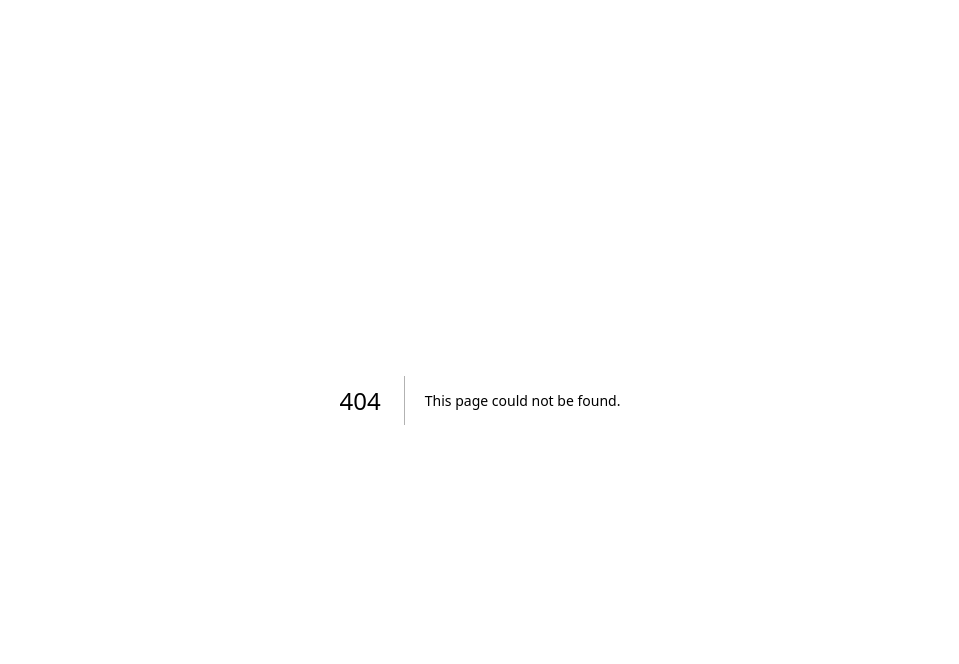
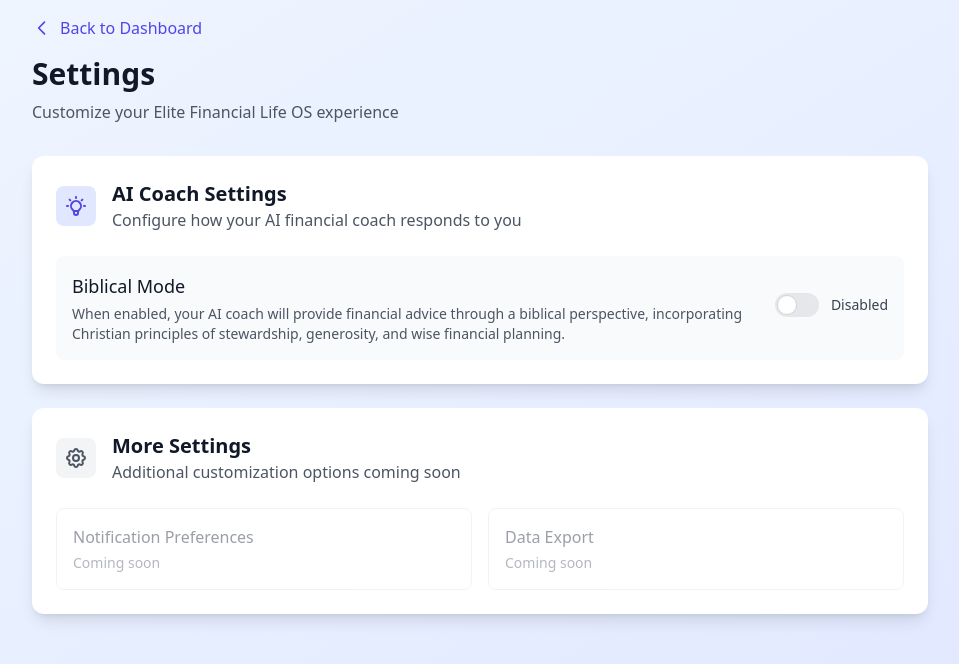
Before and after one commit to mcvayai/elite-financial-life-os, a Next.js app: page /settings in a window 1280 px wide. Before the commit this address had no page. Shown: the top 664 px of the page, without its empty margins (160-1119 px from the left). Built offline with nearby package versions, Linux system fonts and the light colour scheme.

Commit message:
feat: Add Settings page with Biblical mode toggle and localStorage persistence

```diff
--- /dev/null
+++ b/app/settings/page.tsx
@@ -0,0 +1,154 @@
+'use client';
+
+import { useState, useEffect } from 'react';
+import Link from 'next/link';
+
+const SettingsPage = () => {
+  const [biblicalMode, setBiblicalMode] = useState(false);
+  const [isLoaded, setIsLoaded] = useState(false);
+
+  useEffect(() => {
+    // Load biblical mode setting from localStorage
+    const savedBiblicalMode = localStorage.getItem('biblicalMode');
+    if (savedBiblicalMode !== null) {
+      setBiblicalMode(JSON.parse(savedBiblicalMode));
+    }
+    setIsLoaded(true);
+  }, []);
+
+  const handleBiblicalModeToggle = (checked: boolean) => {
+    setBiblicalMode(checked);
+    localStorage.setItem('biblicalMode', JSON.stringify(checked));
+
+    // Dispatch a custom event to notify other components
+    window.dispatchEvent(new CustomEvent('biblicalModeChanged', {
+      detail: { biblicalMode: checked }
+    }));
+  };
+
+  if (!isLoaded) {
+    return (
+      <div className="min-h-screen bg-gradient-to-br from-blue-50 to-indigo-100 p-4">
+        <div className="max-w-4xl mx-auto">
+          <div className="animate-pulse">
+            <div className="h-8 bg-gray-200 rounded w-48 mb-8"></div>
+            <div className="bg-white rounded-xl shadow-lg p-8">
+              <div className="h-6 bg-gray-200 rounded w-32 mb-6"></div>
+              <div className="h-4 bg-gray-200 rounded w-full mb-4"></div>
+              <div className="h-10 bg-gray-200 rounded w-24"></div>
+            </div>
+          </div>
+        </div>
+      </div>
+    );
+  }
+
+  return (
+    <div className="min-h-screen bg-gradient-to-br from-blue-50 to-indigo-100 p-4">
+      <div className="max-w-4xl mx-auto">
+        {/* Header */}
+        <div className="mb-8">
+          <Link
+            href="/dashboard"
+            className="inline-flex items-center text-indigo-600 hover:text-indigo-700 transition-colors mb-4"
+          >
+            <svg className="w-5 h-5 mr-2" fill="none" stroke="currentColor" viewBox="0 0 24 24">
+              <path strokeLinecap="round" strokeLinejoin="round" strokeWidth={2} d="M15 19l-7-7 7-7" />
+            </svg>
+            Back to Dashboard
+          </Link>
+          <h1 className="text-3xl font-bold text-gray-900">Settings</h1>
+          <p className="text-gray-600 mt-2">Customize your Elite Financial Life OS experience</p>
+        </div>
+
+        {/* Settings Sections */}
+        <div className="space-y-6">
+          {/* AI Coach Settings */}
+          <div className="bg-white rounded-xl shadow-lg p-6">
+            <div className="flex items-center mb-6">
+              <div className="w-10 h-10 bg-indigo-100 rounded-lg flex items-center justify-center mr-4">
+                <svg className="w-6 h-6 text-indigo-600" fill="none" stroke="currentColor" viewBox="0 0 24 24">
+                  <path strokeLinecap="round" strokeLinejoin="round" strokeWidth={2} d="M9.663 17h4.673M12 3v1m6.364 1.636l-.707.707M21 12h-1M4 12H3m3.343-5.657l-.707-.707m2.828 9.9a5 5 0 117.072 0l-.548.547A3.374 3.374 0 0014 18.469V19a2 2 0 11-4 0v-.531c0-.895-.356-1.754-.988-2.386l-.548-.547z" />
+                </svg>
+              </div>
+              <div>
+                <h2 className="text-xl font-semibold text-gray-900">AI Coach Settings</h2>
+                <p className="text-gray-600">Configure how your AI financial coach responds to you</p>
+              </div>
+            </div>
+
+            {/* Biblical Mode Toggle */}
+            <div className="flex items-center justify-between p-4 bg-gray-50 rounded-lg">
+              <div className="flex-1">
+                <h3 className="text-lg font-medium text-gray-900 mb-1">Biblical Mode</h3>
+                <p className="text-gray-600 text-sm">
+                  When enabled, your AI coach will provide financial advice through a biblical perspective,
+                  incorporating Christian principles of stewardship, generosity, and wise financial planning.
+                </p>
+              </div>
+              <div className="ml-6">
+                <label className="relative inline-flex items-center cursor-pointer">
+                  <input
+                    type="checkbox"
+                    checked={biblicalMode}
+                    onChange={(e) => handleBiblicalModeToggle(e.target.checked)}
+                    className="sr-only peer"
+                  />
+                  <div className="w-11 h-6 bg-gray-200 peer-focus:outline-none peer-focus:ring-4 peer-focus:ring-indigo-300 rounded-full peer peer-checked:after:translate-x-full peer-checked:after:border-white after:content-[''] after:absolute after:top-[2px] after:left-[2px] after:bg-white after:border-gray-300 after:border after:rounded-full after:h-5 after:w-5 after:transition-all peer-checked:bg-indigo-600"></div>
+                  <span className="ml-3 text-sm font-medium text-gray-700">
+                    {biblicalMode ? 'Enabled' : 'Disabled'}
+                  </span>
+                </label>
+              </div>
+            </div>
+
+            {biblicalMode && (
+              <div className="mt-4 p-4 bg-blue-50 border border-blue-200 rounded-lg">
+                <div className="flex items-start">
+                  <svg className="w-5 h-5 text-blue-600 mt-0.5 mr-3 flex-shrink-0" fill="currentColor" viewBox="0 0 20 20">
+                    <path fillRule="evenodd" d="M18 10a8 8 0 11-16 0 8 8 0 0116 0zm-7-4a1 1 0 11-2 0 1 1 0 012 0zM9 9a1 1 0 000 2v3a1 1 0 001 1h1a1 1 0 100-2v-3a1 1 0 00-1-1H9z" clipRule="evenodd" />
+                  </svg>
+                  <div>
+                    <h4 className="text-sm font-medium text-blue-800 mb-1">Biblical Mode Active</h4>
+                    <p className="text-sm text-blue-700">
+                      Your AI coach will now incorporate biblical wisdom and Christian financial principles
+                      into all responses, referencing relevant scripture when appropriate.
+                    </p>
+                  </div>
+                </div>
+              </div>
+            )}
+          </div>
+
+          {/* Future Settings Placeholder */}
+          <div className="bg-white rounded-xl shadow-lg p-6">
+            <div className="flex items-center mb-6">
+              <div className="w-10 h-10 bg-gray-100 rounded-lg flex items-center justify-center mr-4">
+                <svg className="w-6 h-6 text-gray-600" fill="none" stroke="currentColor" viewBox="0 0 24 24">
+                  <path strokeLinecap="round" strokeLinejoin="round" strokeWidth={2} d="M10.325 4.317c.426-1.756 2.924-1.756 3.35 0a1.724 1.724 0 002.573 1.066c1.543-.94 3.31.826 2.37 2.37a1.724 1.724 0 001.065 2.572c1.756.426 1.756 2.924 0 3.35a1.724 1.724 0 00-1.066 2.573c.94 1.543-.826 3.31-2.37 2.37a1.724 1.724 0 00-2.572 1.065c-.426 1.756-2.924 1.756-3.35 0a1.724 1.724 0 00-2.573-1.066c-1.543.94-3.31-.826-2.37-2.37a1.724 1.724 0 00-1.065-2.572c-1.756-.426-1.756-2.924 0-3.35a1.724 1.724 0 001.066-2.573c-.94-1.543.826-3.31 2.37-2.37.996.608 2.296.07 2.572-1.065z" />
+                  <path strokeLinecap="round" strokeLinejoin="round" strokeWidth={2} d="M15 12a3 3 0 11-6 0 3 3 0 016 0z" />
+                </svg>
+              </div>
+              <div>
+                <h2 className="text-xl font-semibold text-gray-900">More Settings</h2>
+                <p className="text-gray-600">Additional customization options coming soon</p>
+              </div>
+            </div>
+            <div className="grid grid-cols-1 md:grid-cols-2 gap-4">
+              <div className="p-4 border border-gray-200 rounded-lg opacity-50">
+                <h3 className="font-medium text-gray-700 mb-1">Notification Preferences</h3>
+                <p className="text-sm text-gray-500">Coming soon</p>
+              </div>
+              <div className="p-4 border border-gray-200 rounded-lg opacity-50">
+                <h3 className="font-medium text-gray-700 mb-1">Data Export</h3>
+                <p className="text-sm text-gray-500">Coming soon</p>
+              </div>
+            </div>
+          </div>
+        </div>
+      </div>
+    </div>
+  );
+};
+
+export default SettingsPage;
```
